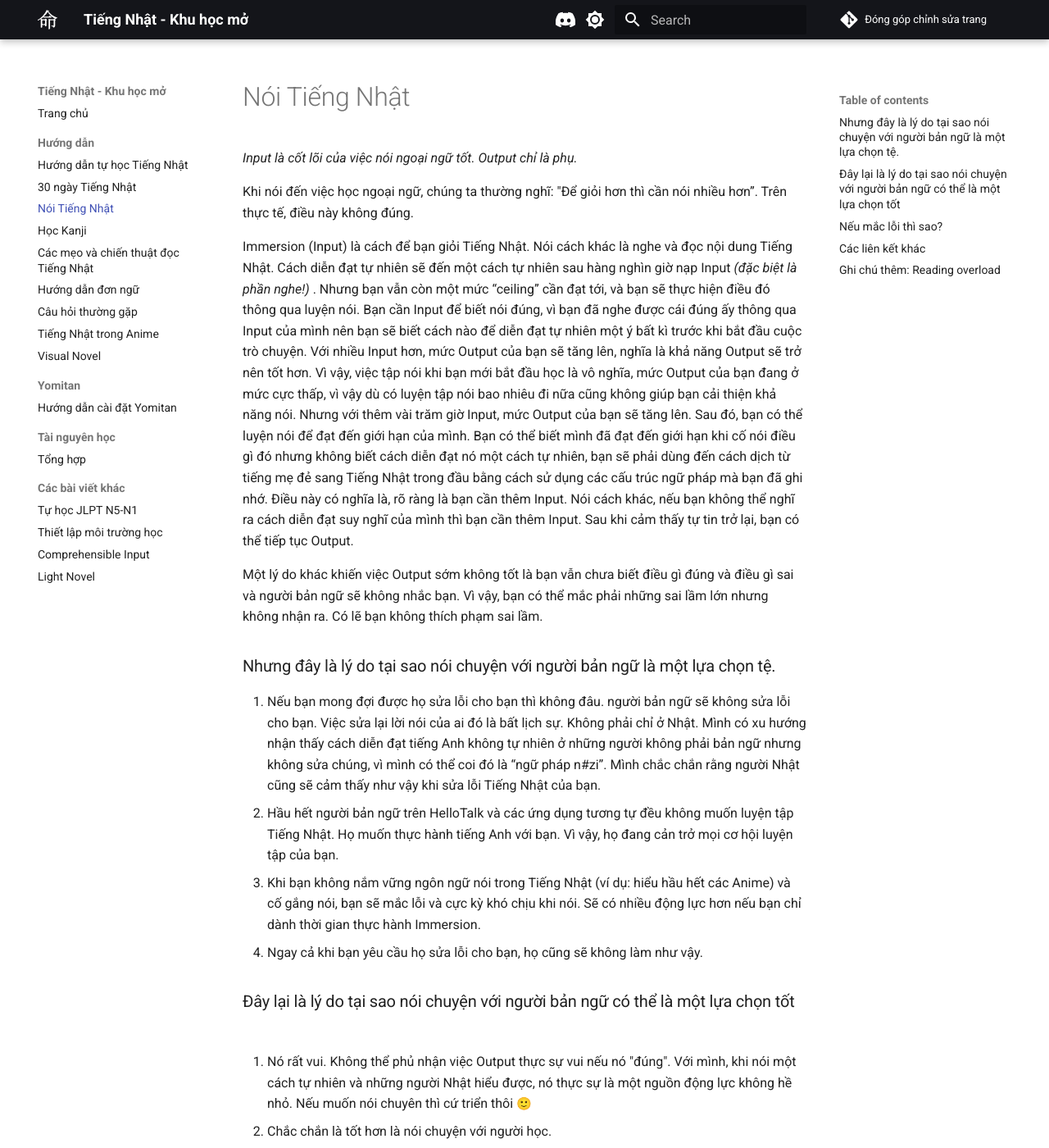
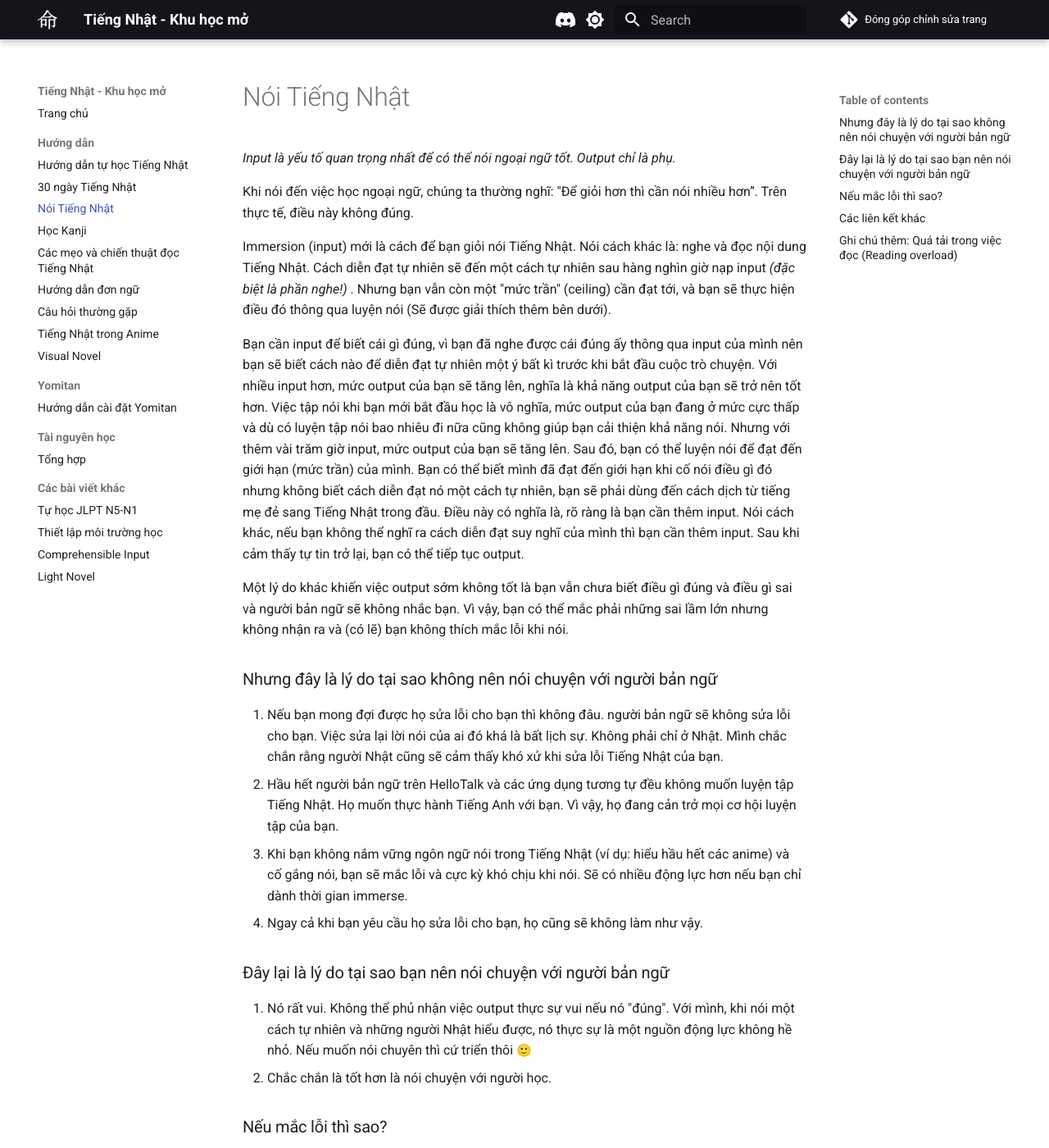
Before and after one commit to daihocmo/tieng-nhat, an MkDocs documentation site: the page built from docs/speaking.md, in a window 1280 px wide and 1400 px high. Shown: the whole window at 82% size. Built offline with MkDocs 1.6.1 and Material for MkDocs 9.7.7, drawn with Linux system fonts in a browser that asks for light colours; emoji names are drawn with the system emoji font; comment, search, counter and statistics services are not loaded; some of the changed text lies outside the part shown.

Commit message:
Hoàn tất cập nhật hướng dẫn Speaking

```diff
--- a/docs/speaking.md
+++ b/docs/speaking.md
@@ -1,25 +1,25 @@
 # Nói Tiếng Nhật
 
-*Input là cốt lõi của việc nói ngoại ngữ tốt. Output chỉ là phụ.*
+*Input là yếu tố quan trọng nhất để có thể nói ngoại ngữ tốt. Output chỉ là phụ.*
 
 Khi nói đến việc học ngoại ngữ, chúng ta thường nghĩ: "Để giỏi hơn thì cần nói nhiều hơn”. Trên thực tế, điều này không đúng.
 
-Immersion (Input) là cách để bạn giỏi Tiếng Nhật. Nói cách khác là nghe và đọc nội dung Tiếng Nhật. Cách diễn đạt tự nhiên sẽ đến một cách tự nhiên sau hàng nghìn giờ nạp Input *(đặc biệt là phần nghe!)* . Nhưng bạn vẫn còn một mức “ceiling” cần đạt tới, và bạn sẽ thực hiện điều đó thông qua luyện nói.
-Bạn cần Input để biết nói đúng, vì bạn đã nghe được cái đúng ấy thông qua Input của mình nên bạn sẽ biết cách nào để diễn đạt tự nhiên một ý bất kì trước khi bắt đầu cuộc trò chuyện.
-Với nhiều Input hơn, mức Output của bạn sẽ tăng lên, nghĩa là khả năng Output sẽ trở nên tốt hơn. Vì vậy, việc tập nói khi bạn mới bắt đầu học là vô nghĩa, mức Output của bạn đang ở mức cực thấp, vì vậy dù có luyện tập nói bao nhiêu đi nữa cũng không giúp bạn cải thiện khả năng nói. Nhưng với thêm vài trăm giờ Input, mức Output của bạn sẽ tăng lên. Sau đó, bạn có thể luyện nói để đạt đến giới hạn của mình. Bạn có thể biết mình đã đạt đến giới hạn khi cố nói điều gì đó nhưng không biết cách diễn đạt nó một cách tự nhiên, bạn sẽ phải dùng đến cách dịch từ tiếng mẹ đẻ sang Tiếng Nhật trong đầu bằng cách sử dụng các cấu trúc ngữ pháp mà bạn đã ghi nhớ. Điều này có nghĩa là, rõ ràng là bạn cần thêm Input. Nói cách khác, nếu bạn không thể nghĩ ra cách diễn đạt suy nghĩ của mình thì bạn cần thêm Input. Sau khi cảm thấy tự tin trở lại, bạn có thể tiếp tục Output.
+Immersion (input) mới là cách để bạn giỏi nói Tiếng Nhật. Nói cách khác là: nghe và đọc nội dung Tiếng Nhật. Cách diễn đạt tự nhiên sẽ đến một cách tự nhiên sau hàng nghìn giờ nạp input *(đặc biệt là phần nghe!)* . Nhưng bạn vẫn còn một "mức trần" (ceiling) cần đạt tới, và bạn sẽ thực hiện điều đó thông qua luyện nói (Sẽ được giải thích thêm bên dưới).
 
-Một lý do khác khiến việc Output sớm không tốt là bạn vẫn chưa biết điều gì đúng và điều gì sai và người bản ngữ sẽ không nhắc bạn. Vì vậy, bạn có thể mắc phải những sai lầm lớn nhưng không nhận ra. Có lẽ bạn không thích phạm sai lầm.
+Bạn cần input để biết cái gì đúng, vì bạn đã nghe được cái đúng ấy thông qua input của mình nên bạn sẽ biết cách nào để diễn đạt tự nhiên một ý bất kì trước khi bắt đầu cuộc trò chuyện. Với nhiều input hơn, mức output của bạn sẽ tăng lên, nghĩa là khả năng output của bạn sẽ trở nên tốt hơn. Việc tập nói khi bạn mới bắt đầu học là vô nghĩa, mức output của bạn đang ở mức cực thấp và dù có luyện tập nói bao nhiêu đi nữa cũng không giúp bạn cải thiện khả năng nói. Nhưng với thêm vài trăm giờ input, mức output của bạn sẽ tăng lên. Sau đó, bạn có thể luyện nói để đạt đến giới hạn (mức trần) của mình. Bạn có thể biết mình đã đạt đến giới hạn khi cố nói điều gì đó nhưng không biết cách diễn đạt nó một cách tự nhiên, bạn sẽ phải dùng đến cách dịch từ tiếng mẹ đẻ sang Tiếng Nhật trong đầu. Điều này có nghĩa là, rõ ràng là bạn cần thêm input. Nói cách khác, nếu bạn không thể nghĩ ra cách diễn đạt suy nghĩ của mình thì bạn cần thêm input. Sau khi cảm thấy tự tin trở lại, bạn có thể tiếp tục output.
 
-### Nhưng đây là lý do tại sao nói chuyện với người bản ngữ là một lựa chọn tệ.
+Một lý do khác khiến việc output sớm không tốt là bạn vẫn chưa biết điều gì đúng và điều gì sai và người bản ngữ sẽ không nhắc bạn. Vì vậy, bạn có thể mắc phải những sai lầm lớn nhưng không nhận ra và (có lẽ) bạn không thích mắc lỗi khi nói.
 
-1.  Nếu bạn mong đợi được họ sửa lỗi cho bạn thì không đâu. người bản ngữ sẽ không sửa lỗi cho bạn. Việc sửa lại lời nói của ai đó là bất lịch sự. Không phải chỉ ở Nhật. Mình có xu hướng nhận thấy cách diễn đạt tiếng Anh không tự nhiên ở những người không phải bản ngữ nhưng không sửa chúng, vì mình có thể coi đó là “ngữ pháp n#zi”. Mình chắc chắn rằng người Nhật cũng sẽ cảm thấy như vậy khi sửa lỗi Tiếng Nhật của bạn.
-2.  Hầu hết người bản ngữ trên HelloTalk và các ứng dụng tương tự đều không muốn luyện tập Tiếng Nhật. Họ muốn thực hành tiếng Anh với bạn. Vì vậy, họ đang cản trở mọi cơ hội luyện tập của bạn.
-3.  Khi bạn không nắm vững ngôn ngữ nói trong Tiếng Nhật (ví dụ: hiểu hầu hết các Anime) và cố gắng nói, bạn sẽ mắc lỗi và cực kỳ khó chịu khi nói. Sẽ có nhiều động lực hơn nếu bạn chỉ dành thời gian thực hành Immersion.
+### Nhưng đây là lý do tại sao không nên nói chuyện với người bản ngữ
+
+1.  Nếu bạn mong đợi được họ sửa lỗi cho bạn thì không đâu. người bản ngữ sẽ không sửa lỗi cho bạn. Việc sửa lại lời nói của ai đó khá là bất lịch sự. Không phải chỉ ở Nhật. Mình chắc chắn rằng người Nhật cũng sẽ cảm thấy khó xử khi sửa lỗi Tiếng Nhật của bạn.
+2.  Hầu hết người bản ngữ trên HelloTalk và các ứng dụng tương tự đều không muốn luyện tập Tiếng Nhật. Họ muốn thực hành Tiếng Anh với bạn. Vì vậy, họ đang cản trở mọi cơ hội luyện tập của bạn.
+3.  Khi bạn không nắm vững ngôn ngữ nói trong Tiếng Nhật (ví dụ: hiểu hầu hết các anime) và cố gắng nói, bạn sẽ mắc lỗi và cực kỳ khó chịu khi nói. Sẽ có nhiều động lực hơn nếu bạn chỉ dành thời gian immerse.
 4.  Ngay cả khi bạn yêu cầu họ sửa lỗi cho bạn, họ cũng sẽ không làm như vậy.
 
-### Đây lại là lý do tại sao nói chuyện với người bản ngữ có thể là một lựa chọn tốt
+### Đây lại là lý do tại sao bạn nên nói chuyện với người bản ngữ
 
-1.  Nó rất vui. Không thể phủ nhận việc Output thực sự vui nếu nó "đúng". Với mình, khi nói một cách tự nhiên và những người Nhật hiểu được, nó thực sự là một nguồn động lực không hề nhỏ. Nếu muốn nói chuyên thì cứ triển thôi :slight_smile:
+1.  Nó rất vui. Không thể phủ nhận việc output thực sự vui nếu nó "đúng". Với mình, khi nói một cách tự nhiên và những người Nhật hiểu được, nó thực sự là một nguồn động lực không hề nhỏ. Nếu muốn nói chuyên thì cứ triển thôi :slight_smile:
 2.  Chắc chắn là tốt hơn là nói chuyện với người học.
 
 ### Nếu mắc lỗi thì sao?
@@ -28,7 +28,7 @@ Hãy vượt qua nó và đi tiếp, nó không phải là một vấn đề qu
 
 **Mình có thể nói chuyện với những người học khác không?**
 
-Sử dụng Tiếng Nhật thường xuyên, bất kể là bạn sử dụng Tiếng Nhật để trò chuyện với ai, là một điều cần thiết để cải thiện sự chủ động trong việc sử dụng vốn từ. Miễn là bạn vẫn thực hành Immersion đều đặn, sẽ không quá vấn đề khi nói chuyện với người khác.
+Sử dụng Tiếng Nhật thường xuyên, bất kể là bạn sử dụng Tiếng Nhật để trò chuyện với ai, là một điều cần thiết để cải thiện khả năng chủ động trong việc sử dụng vốn từ. Miễn là bạn vẫn immerse đều đặn, sẽ không quá vấn đề khi nói chuyện với người khác.
 
 ### Các liên kết khác
 
@@ -36,8 +36,14 @@ Sử dụng Tiếng Nhật thường xuyên, bất kể là bạn sử dụng Ti
 
 [Bài viết ở trang Antimoon](http://www.antimoon.com/other/myths-speaking.htm)
 
-Have fun immersing!
+Immerse vào Tiếng Nhật thật zui nha!
 
-### Ghi chú thêm: Reading overload
+### Ghi chú thêm: Quá tải trong việc đọc (Reading overload)
 
-Trong trang đã có khá nhiều phần nói về việc bạn không nên đọc cho đến khi bạn đã thực hành Immersion nghe đủ nhiều để đảm bảo có phát âm tốt. Lý do nên nghe Tiếng Nhật trước là để xây dựng một mô hình về cách phát âm Tiếng Nhật trong đầu. Ví dụ như âm “ra ri ru re ro” của Tiếng Nhật khác đi nhiều so với bên Tiếng Anh. Nếu bạn bắt đầu đọc luôn mà không học phần này, bạn sẽ mắc "giọng ngoại" (foreign accent). Giọng nước ngoài là khi bạn "hiểu nhầm" rằng một âm trong ngôn ngữ đích (target language) giống với một âm *tương tự* trong ngôn ngữ gốc của bạn vì bạn chưa nghe đủ lâu. Không thể đọc bất kì một ngôn ngữ nào khi bạn chưa hiểu về các thành phần phiên âm (phonetic component) và ngay cả khi bạn đọc trong đầu mà không phát ra thành tiếng thì vẫn có thể sẽ gặp phải vấn đề này. Tất nhiên, nếu bạn không quan tâm đến giọng nói và hài lòng với chất giọng "gaijin" của mình thì không nghe cũng được. Nếu không nghe mà chỉ đọc thì cũng không sao nếu bạn muốn xem Anime mà vẫn cần phụ đề và chỉ chơi VN hoặc cái gì đó tương tự. Không bao giờ có một giải pháp "một cho tất cả" (one-size-fits-all). Sẽ khá đần khi mình có thể chơi các chuuni visual novel (hmm đoán xem là gì) nhưng không thể hiểu nổi Anime, và bạn sẽ chẳng có nổi động lực để bắt đầu nghe lại khi đã lỡ đi nhầm đường. Nó sẽ giống kiểu: “Sao phải nghe, ta có thể chơi và chỉ muốn chơi rất nhiều VN hay bằng Tiếng Nhật thôi”. Đó là lý do bạn nên nghe nhiều ngay từ đầu.
+Trong trang đã có khá nhiều phần nói về việc bạn không nên đọc cho đến khi bạn đã immerse nghe đủ nhiều để đảm bảo có phát âm tốt. Lý do nên nghe Tiếng Nhật trước là để xây dựng một mô hình về cách phát âm Tiếng Nhật trong đầu.
+
+Ví dụ như âm “ra ri ru re ro” của Tiếng Nhật khác đi nhiều so với bên Tiếng Anh. Nếu bạn bắt đầu đọc luôn mà không học phần này, bạn sẽ mắc "giọng ngoại" (foreign accent). Giọng nước ngoài là khi bạn "hiểu nhầm" rằng một âm trong ngôn ngữ đích (target language) giống với một âm *tương tự* trong ngôn ngữ gốc của bạn vì bạn chưa nghe đủ lâu. Không thể đọc bất kì một ngôn ngữ nào khi bạn chưa hiểu về các thành phần phiên âm (phonetic component) và ngay cả khi bạn đọc trong đầu mà không phát ra thành tiếng thì vẫn có thể sẽ gặp phải vấn đề này.
+
+Tất nhiên, nếu bạn không quan tâm đến phát âm và hài lòng với chất giọng "gaijin" của mình thì không nghe cũng được. Nếu không nghe mà chỉ đọc thì cũng không sao nếu bạn muốn xem anime mà vẫn cần phụ đề và chỉ chơi VN hoặc cái gì đó tương tự.
+
+Sẽ chẳng bao giờ có một giải pháp cho tất cả mọi người. Sẽ khá đần khi mình có thể chơi các chuuni visual novel (hmm đoán xem là gì) nhưng không thể hiểu nổi anime, và bạn sẽ chẳng có nổi động lực để bắt đầu nghe lại khi đã lỡ đi nhầm đường. Nó sẽ giống kiểu: “Sao phải nghe, ta có thể chơi và chỉ muốn chơi thật nhiều VN hay bằng Tiếng Nhật thôi”. Đó là lý do bạn nên nghe nhiều ngay từ đầu.
```
